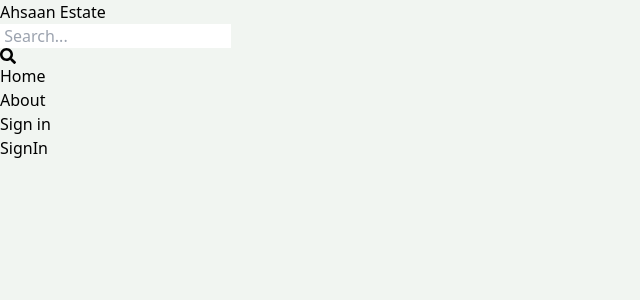
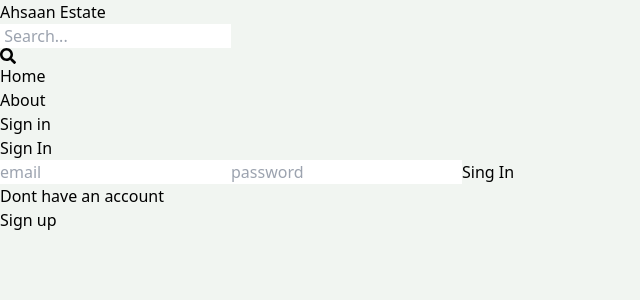
Before and after one commit to ahsaanullah0088/Real-estate, a React (Vite) app in the folder client/: page /sign-in in a window 1280 px wide. Shown: the top 300 px of the page, without its empty margins (0-640 px from the left). Built offline with nearby package versions, Linux system fonts and the light colour scheme.

Commit message:
complete signin page functionality

```diff
--- a/client/src/pages/SignIn.jsx
+++ b/client/src/pages/SignIn.jsx
@@ -1,9 +1,75 @@
-import React from 'react'
+import { Link , useNavigate } from "react-router-dom";
+import { useState } from "react";
 
 export default function SignIn() {
+  const [formData , setFormData] = useState({});
+  const [ error , setError] = useState(null);
+  const [loding , setLoding]  = useState(false);
+  const navigate = useNavigate();
+  const handleChange = (e) =>{
+    setFormData({
+      ...formData,
+      [e.target.id]: e.target.value,
+    });
+  };
+  const handleSubmit = async (e) =>{
+    e.preventDefault();
+    try {
+    setLoding(true);
+    const res = await fetch('/api/auth/signin', {
+      method : 'POST',
+      headers : {
+        'Content-Type' : 'application/json',
+      },
+      body: JSON.stringify(formData),
+    });
+    const data = await res.json();
+    console.log(data);
+    if (data.success=== false){
+      setLoding(false);
+      setError(data.message);
+      return;
+    }
+    setLoding(false);
+    setError(null);
+    navigate('/');
+  } catch (error) {
+      setLoding(false);
+      setError(error.message);
+  };
+  }
+
   return (
-    <div>
-      SignIn
+    <div className=" p-3 max-w-lg mx-auto">
+      <h1 className=" text-3xl text-center font-semibold my-7"> Sign In</h1>
+
+      <form onSubmit={handleSubmit} className=" flex flex-col gap-4">
+        <input
+          type="email"
+          placeholder="email"
+          className=" border p-3 rounded-lg "
+          id="email" onChange={handleChange}
+          />
+        <input
+          type="password"
+          placeholder="password"
+          className=" border p-3 rounded-lg "
+          id="password" onChange={handleChange}
+        />
+        <button disabled={loding} className="bg-slate-700 text-white p-3 rounded-lg uppercase hover:opacity-95 disabled:opacity-80">
+          {" "}
+          {loding ? 'loding...' : 'Sing In'}
+        </button>
+      </form>
+      <div className=" flex gap-2 mt-5">
+        {" "}
+        <p> Dont have an account</p>
+        <Link to={"/sign-up"}>
+          <span className=" text-blue-700"> Sign up</span>
+        </Link>
+      </div>
+      {error && <p className=" text-red-500 mt-5">
+      {error} </p>}
     </div>
-  )
+  );
 }
```
